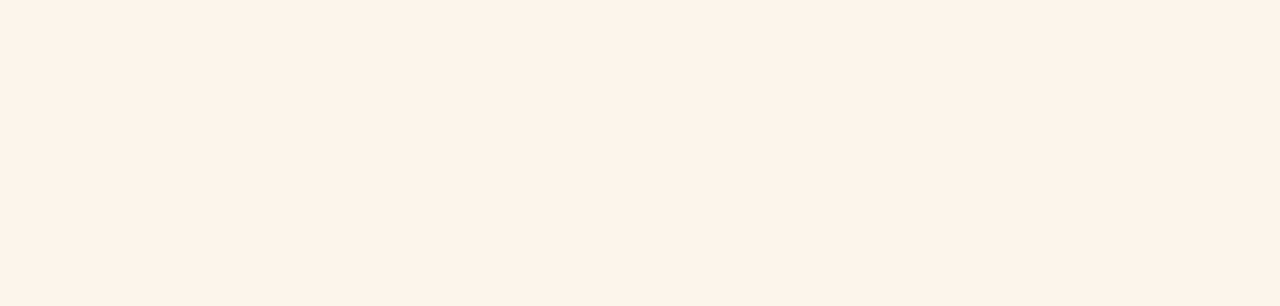
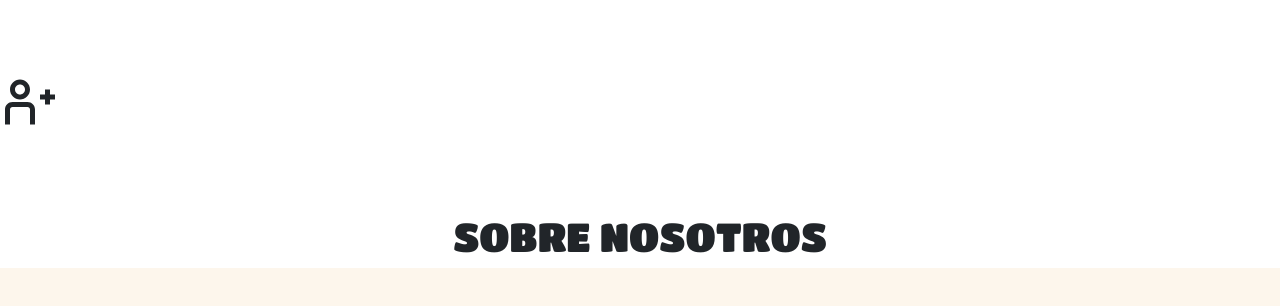
Before and after one commit to aleswebgit/Deploy-Habit-Front-End, a React (Create React App) app: page /about-us in a window 1280 px wide. Before the commit this address had no page. Shown: the top 306 px of the page. Built offline with nearby package versions, Linux system fonts and the light colour scheme.

Commit message:
added about us component view

```diff
--- /dev/null
+++ b/src/Views/AboutUs.jsx
@@ -0,0 +1,14 @@
+import Navbar  from '../Components/Navbar'
+
+
+function AboutUs(){
+  return(
+    <>
+      <Navbar/>
+      <h1 className='flex justify-center text-5xl text-center py-2 m-8 text-[#BC4E2A] uppercase'>SOBRE NOSOTROS</h1>
+
+    </>
+  )
+}
+
+export default AboutUs
--- a/src/routes/RoutesConfig.jsx
+++ b/src/routes/RoutesConfig.jsx
@@ -6,6 +6,7 @@ import Category from '../Views/Category'
 import AdminRegister from '../Views/AdminRegister'
 import Profile from '../Views/Profile'
 import Section from '../Views/Section'
+import AboutUs from '../Views/AboutUs'
 
 
 function RoutesConfig(){
@@ -20,6 +21,7 @@ function RoutesConfig(){
         <Route path="/section/:id" element={ <Section/> } />
         <Route path="/admin-register" element={ <AdminRegister/> } />
         <Route path="/profile/:id" element={ <Profile/> } />
+        <Route path="/about-us" element={ <AboutUs/> } />
       </Routes>
     </Router>
   )
```
